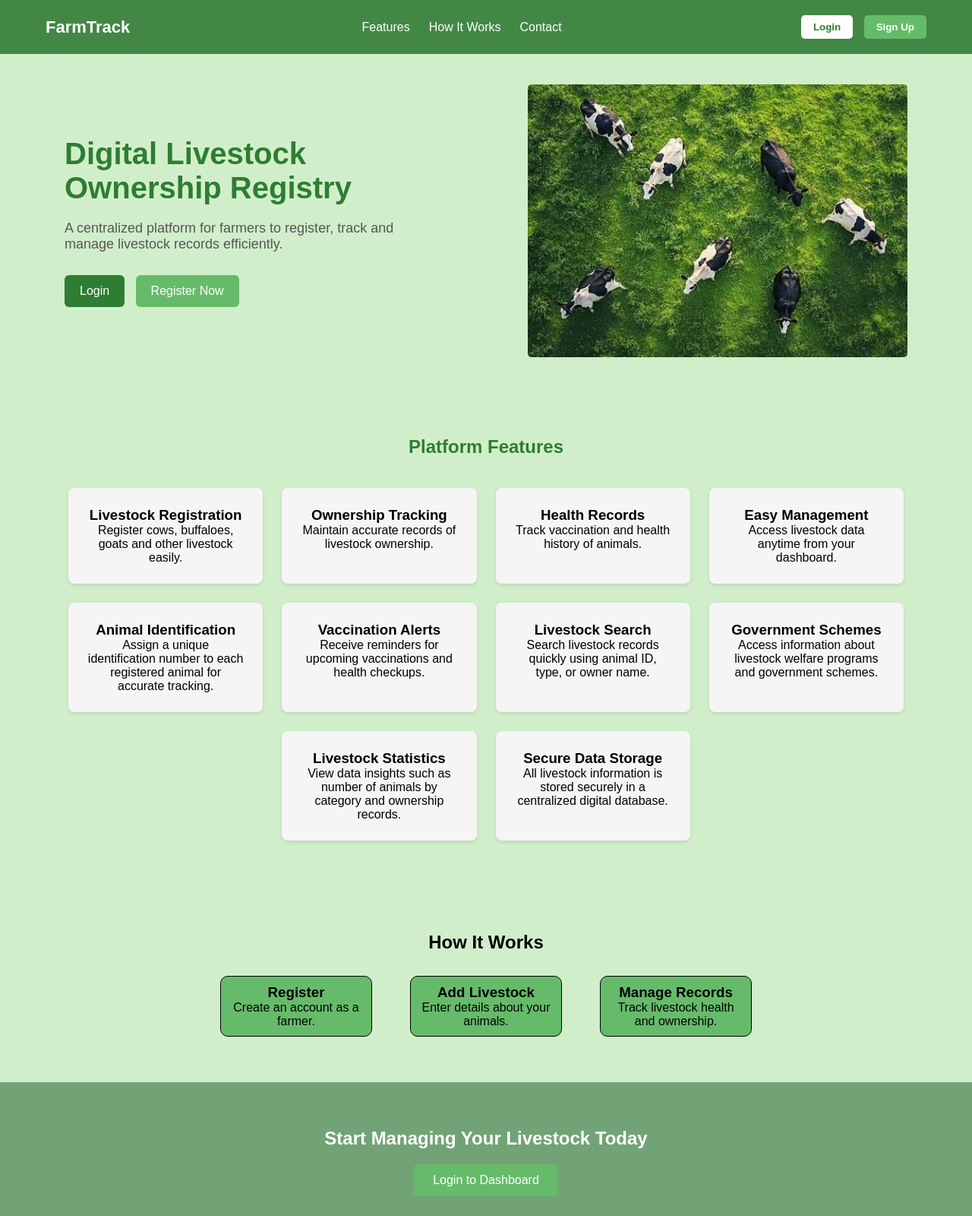
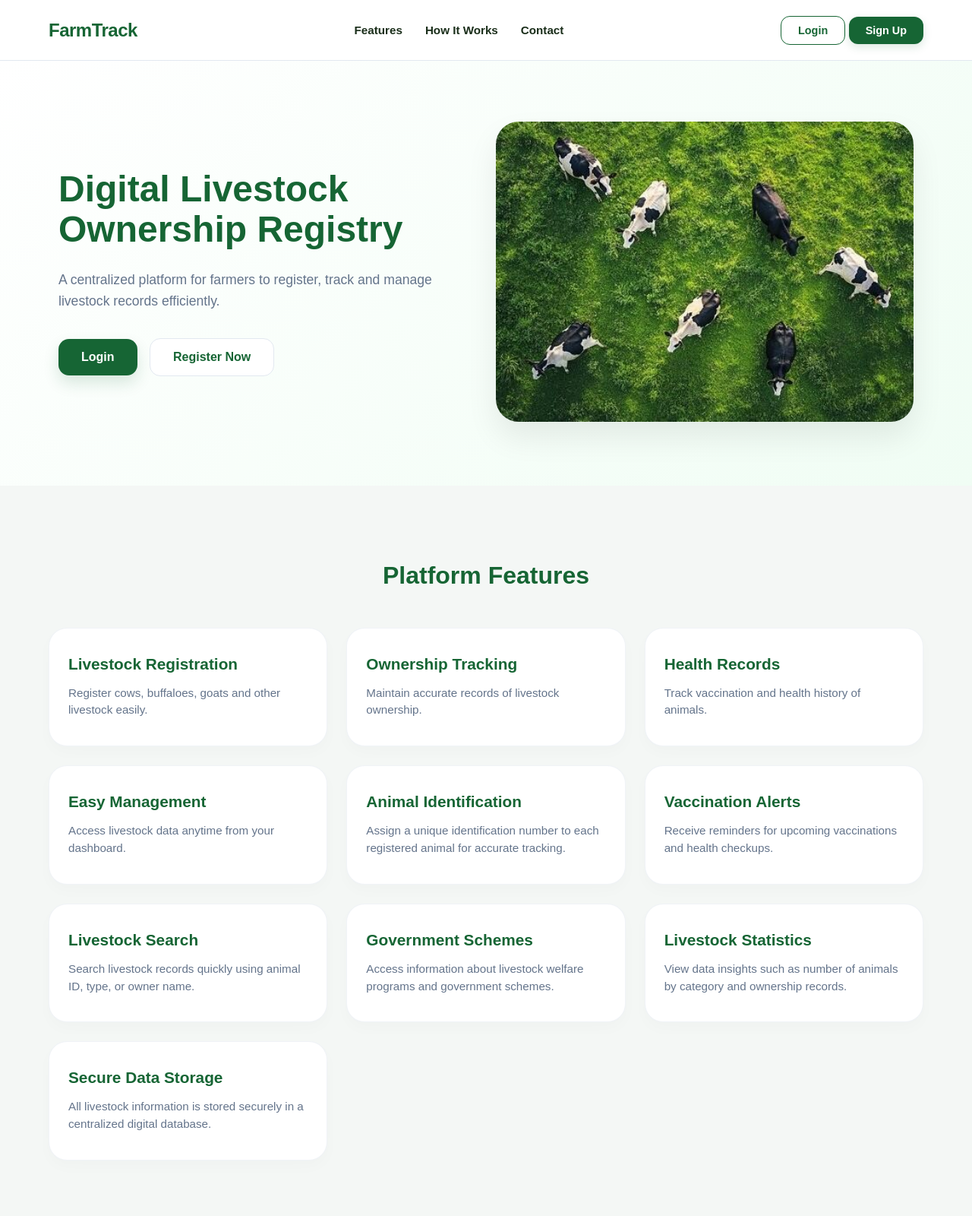
Before and after one commit to Tanvi566/livestock-ownership-database, a website: page landingPage.html in a window 1280 px wide. Shown: the top 1600 px of the page at 76% size. Drawn offline with Linux system fonts and the light colour scheme.

Commit message:
Updated CSS

```diff
--- a/landingPage.html
+++ b/landingPage.html
@@ -7,228 +7,300 @@
 <title>FarmTrack - Livestock Database</title>
 
 <style>
-    *{
-margin:0;
-padding:0;
-box-sizing:border-box;
-font-family:Arial, Helvetica, sans-serif;
-}
+    :root {
+        --primary: #166534;    /* Your Dashboard Deep Green */
+        --accent: #22c55e;     /* Your Dashboard Vibrant Green */
+        --bg-light: #f4f7f5;   /* Soft Mint Background */
+        --white: #ffffff;
+        --text-dark: #1a2e1a;
+        --text-muted: #64748b;
+    }
 
-/* NAVBAR */
+    * {
+        margin: 0;
+        padding: 0;
+        box-sizing: border-box;
+        font-family: 'Plus Jakarta Sans', Arial, sans-serif;
+    }
 
-.navbar{
-display:flex;
-justify-content:space-between;
-align-items:center;
-padding:20px 60px;
-background:#438745;
-color:white;
-}
+    body {
+        background-color: var(--bg-light);
+        color: var(--text-dark);
+    }
 
-.logo{
-font-size:22px;
-font-weight:bold;
-}
+    /* NAVBAR - Matching your Dashboard Header */
+    .navbar {
+        display: flex;
+        justify-content: space-between;
+        align-items: center;
+        padding: 0 5%;
+        height: 80px;
+        background: var(--white);
+        border-bottom: 1px solid #e2e8f0;
+        position: sticky;
+        top: 0;
+        z-index: 1000;
+    }
 
-.nav-links{
-list-style:none;
-display:flex;
-gap:25px;
-}
+    .logo {
+        font-size: 24px;
+        font-weight: 800;
+        color: var(--primary);
+        letter-spacing: -0.5px;
+    }
 
-.nav-links a{
-text-decoration:none;
-color:white;
-font-weight:500;
-}
+    .nav-links {
+        list-style: none;
+        display: flex;
+        gap: 30px;
+    }
 
-.nav-links a:hover{
-text-decoration:double;
-}
+    .nav-links a {
+        text-decoration: none;
+        color: var(--text-dark);
+        font-weight: 600;
+        font-size: 0.95rem;
+        transition: 0.3s;
+    }
 
-.auth-buttons button{
-padding:8px 16px;
-border:none;
-border-radius:5px;
-cursor:pointer;
-margin-left:10px;
-font-weight:bold;
-}
+    .nav-links a:hover {
+        color: var(--accent);
+    }
 
-#loginBtn{
-background:white;
-color:#2E7D32;
-}
+    /* AUTH BUTTONS - Dashboard Style */
+    .auth-buttons button {
+        padding: 10px 22px;
+        border-radius: 12px;
+        cursor: pointer;
+        font-weight: 700;
+        font-size: 0.9rem;
+        transition: 0.3s;
+    }
 
-#signUpBtn{
-background:#66BB6A;
-color:white;
-}
+    #loginBtn {
+        background: transparent;
+        color: var(--primary);
+        border: 1.5px solid var(--primary);
+    }
 
-/* HERO */
+    #signUpBtn {
+        background: var(--primary);
+        color: white;
+        border: none;
+        box-shadow: 0 4px 12px rgba(22, 101, 52, 0.15);
+    }
 
-.hero{
-display:flex;
-align-items:center;
-justify-content:space-around;
-padding:40px 30px;
-background:#d1eeca;
-}
+    #signUpBtn:hover {
+        background: var(--accent);
+        transform: translateY(-2px);
+    }
 
-.hero-text{
-max-width:500px;
-}
+    /* HERO SECTION - Soft Gradient Background */
+    .hero {
+        display: flex;
+        align-items: center;
+        justify-content: space-around;
+        padding: 80px 5%;
+        background: linear-gradient(135deg, #ffffff 0%, #f0fdf4 100%);
+    }
 
-.hero-text h1{
-font-size:40px;
-color:#2E7D32;
-margin-bottom:20px;
-}
+    .hero-text {
+        max-width: 550px;
+    }
 
-.hero-text p{
-font-size:18px;
-margin-bottom:30px;
-color:#555;
-}
+    .hero-text h1 {
+        font-size: 48px;
+        color: var(--primary);
+        line-height: 1.1;
+        margin-bottom: 25px;
+        font-weight: 800;
+    }
 
-.hero-buttons button{
-padding:12px 20px;
-margin-right:10px;
-border:none;
-border-radius:6px;
-font-size:16px;
-cursor:pointer;
-}
+    .hero-text p {
+        font-size: 1.1rem;
+        margin-bottom: 35px;
+        color: var(--text-muted);
+        line-height: 1.6;
+    }
 
-.primary-btn{
-background:#2E7D32;
-color:white;
-}
+    .hero-buttons button {
+        padding: 15px 30px;
+        margin-right: 12px;
+        border: none;
+        border-radius: 14px;
+        font-size: 1rem;
+        font-weight: 700;
+        cursor: pointer;
+        transition: 0.3s;
+    }
 
-.secondary-btn{
-background:#66BB6A;
-color:white;
-}
+    .primary-btn {
+        background: var(--primary);
+        color: white;
+        box-shadow: 0 10px 20px rgba(22, 101, 52, 0.15);
+    }
 
-/* IMAGE */
+    .secondary-btn {
+        background: var(--white);
+        color: var(--primary);
+        border: 1px solid #e2e8f0 !important;
+    }
 
-.hero-image img{
-width: 500px;
-border-radius: 5px;
-}
+    .hero-buttons button:hover {
+        transform: translateY(-3px);
+        box-shadow: 0 12px 25px rgba(0,0,0,0.1);
+    }
 
-/* RESPONSIVE */
+    .hero-image img {
+        width: 550px;
+        border-radius: 30px;
+        box-shadow: 0 20px 40px rgba(0,0,0,0.08);
+    }
 
-@media(max-width:900px){
+    /* FEATURES - Dashboard Card Grid */
+    .features {
+        padding: 100px 5%;
+        text-align: center;
+        background: var(--bg-light);
+    }
 
-.hero{
-flex-direction:column;
-text-align:center;
-}
+    .features h2 {
+        font-size: 32px;
+        margin-bottom: 50px;
+        color: var(--primary);
+        font-weight: 800;
+    }
 
-.hero-image img{
-width:280px;
-margin-top:30px;
-}
+    .features-container {
+        display: grid;
+        grid-template-columns: repeat(auto-fit, minmax(280px, 1fr));
+        gap: 25px;
+        max-width: 1200px;
+        margin: auto;
+    }
 
-.navbar{
-flex-direction:column;
-gap:15px;
-}
+    .feature-card {
+        background: var(--white);
+        padding: 35px 25px;
+        border-radius: 24px;
+        box-shadow: 0 8px 20px rgba(0,0,0,0.02);
+        border: 1px solid rgba(226, 232, 240, 0.5);
+        transition: 0.3s;
+        text-align: left;
+    }
 
-}
+    .feature-card:hover {
+        transform: translateY(-10px);
+        box-shadow: 0 20px 40px rgba(0,0,0,0.05);
+    }
 
-/* FEATURES */
+    .feature-card h3 {
+        color: var(--primary);
+        margin-bottom: 15px;
+        font-size: 1.3rem;
+        font-weight: 700;
+    }
 
-.features{
-padding:60px;
-text-align:center;
-background:#d1eeca;
-}
+    .feature-card p {
+        color: var(--text-muted);
+        font-size: 0.95rem;
+        line-height: 1.5;
+    }
 
-.features h2{
-margin-bottom:40px;
-color:#2E7D32;
-}
+    /* HOW IT WORKS - Modern Steps */
+    .how-it-works {
+        padding: 100px 5%;
+        text-align: center;
+        background: var(--white);
+    }
 
-.features-container{
-display:grid;
-grid-template-columns:repeat(4, 1fr);
-gap:25px;
-max-width:1100px;
-margin:auto;
-}
+    .how-it-works h2 {
+        font-size: 32px;
+        color: var(--primary);
+        font-weight: 800;
+    }
 
-/* center last 2 cards */
-.features-container .feature-card:nth-last-child(2){
-grid-column:2;
-}
+    .steps {
+        display: flex;
+        justify-content: center;
+        gap: 30px;
+        margin-top: 50px;
+    }
 
-.features-container .feature-card:nth-last-child(1){
-grid-column:3;
-}
+    .step {
+        background-color: #f0fdf4; /* Very Light Green */
+        flex: 1;
+        max-width: 320px;
+        border: 1px dashed var(--accent);
+        border-radius: 24px;
+        padding: 40px 30px;
+        transition: 0.3s;
+    }
 
-.feature-card{
-background:#f5f5f5;
-padding:25px;
-border-radius:8px;
-box-shadow:0 2px 5px rgba(0,0,0,0.1);
-}
+    .step h3 {
+        color: var(--primary);
+        font-size: 1.4rem;
+        margin-bottom: 12px;
+    }
 
-/* HOW IT WORKS */
+    .step p {
+        color: var(--text-muted);
+        font-size: 0.95rem;
+    }
 
-.how-it-works{
-padding:60px;
-text-align:center;
-background:#d1eeca;
-}
+    /* CALL TO ACTION - Dashboard Primary Gradient */
+    .cta {
+        background: linear-gradient(135deg, #166534 0%, #064e3b 100%);
+        color: white;
+        text-align: center;
+        padding: 80px 5%;
+        margin: 40px 5% 100px 5%;
+        border-radius: 40px;
+    }
 
-.steps{
-display:flex;
-justify-content:center;
-gap:50px;
-margin-top:30px;
-flex-wrap:wrap;
-}
+    .cta h2 {
+        font-size: 36px;
+        margin-bottom: 25px;
+        font-weight: 800;
+    }
 
-.step{
-background-color: #66BB6A;
-max-width:200px;
-border: 1px solid black;
-border-radius: 10px;
-padding: 10px;
+    .cta button {
+        padding: 16px 40px;
+        border: none;
+        background: var(--accent);
+        color: white;
+        font-size: 1.1rem;
+        font-weight: 800;
+        border-radius: 14px;
+        cursor: pointer;
+        transition: 0.3s;
+        box-shadow: 0 10px 20px rgba(0,0,0,0.1);
+    }
 
-}
+    .cta button:hover {
+        background: #15803d;
+        transform: scale(1.05);
+    }
 
+    /* FOOTER */
+    .footer {
+        background: var(--white);
+        color: var(--text-muted);
+        text-align: center;
+        padding: 40px;
+        border-top: 1px solid #e2e8f0;
+        font-weight: 600;
+        font-size: 0.9rem;
+    }
 
-/* CTA */
-
-.cta{
-background:#72a376;
-color:white;
-text-align:center;
-padding:60px;
-}
-
-.cta button{
-margin-top:20px;
-padding:12px 25px;
-border:none;
-background:#66BB6A;
-color:white;
-font-size:16px;
-border-radius:6px;
-cursor:pointer;
-}
-
-/* FOOTER */
-
-.footer{
-background:#222;
-color:white;
-text-align:center;
-padding:20px;
-}
+    /* RESPONSIVE */
+    @media(max-width:900px){
+        .hero { flex-direction: column; text-align: center; padding: 40px 5%; }
+        .hero-text h1 { font-size: 36px; }
+        .hero-image img { width: 100%; max-width: 400px; margin-top: 40px; }
+        .steps { flex-direction: column; align-items: center; }
+        .navbar { padding: 15px 5%; }
+    }
 </style>
 </head>
 
```
